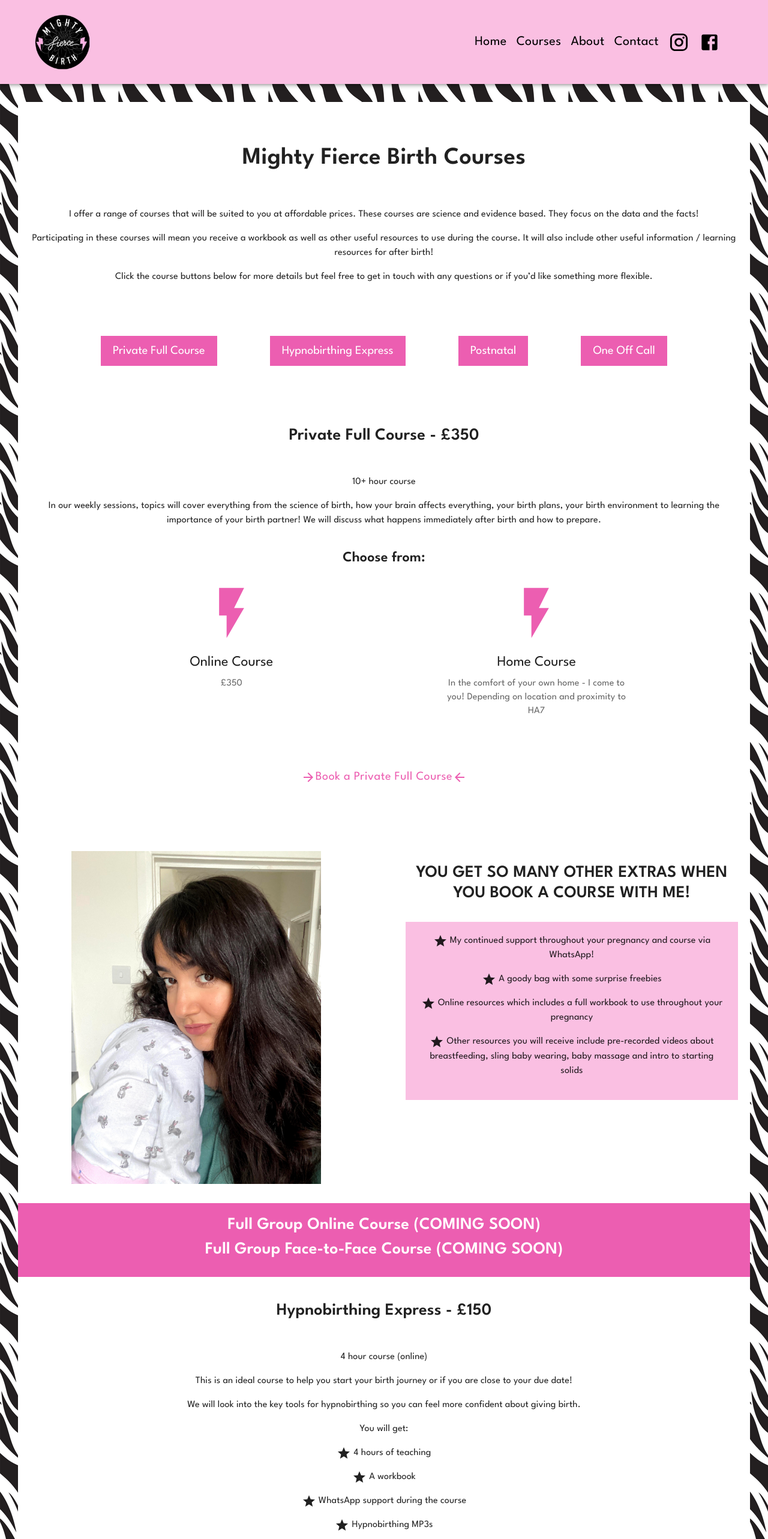
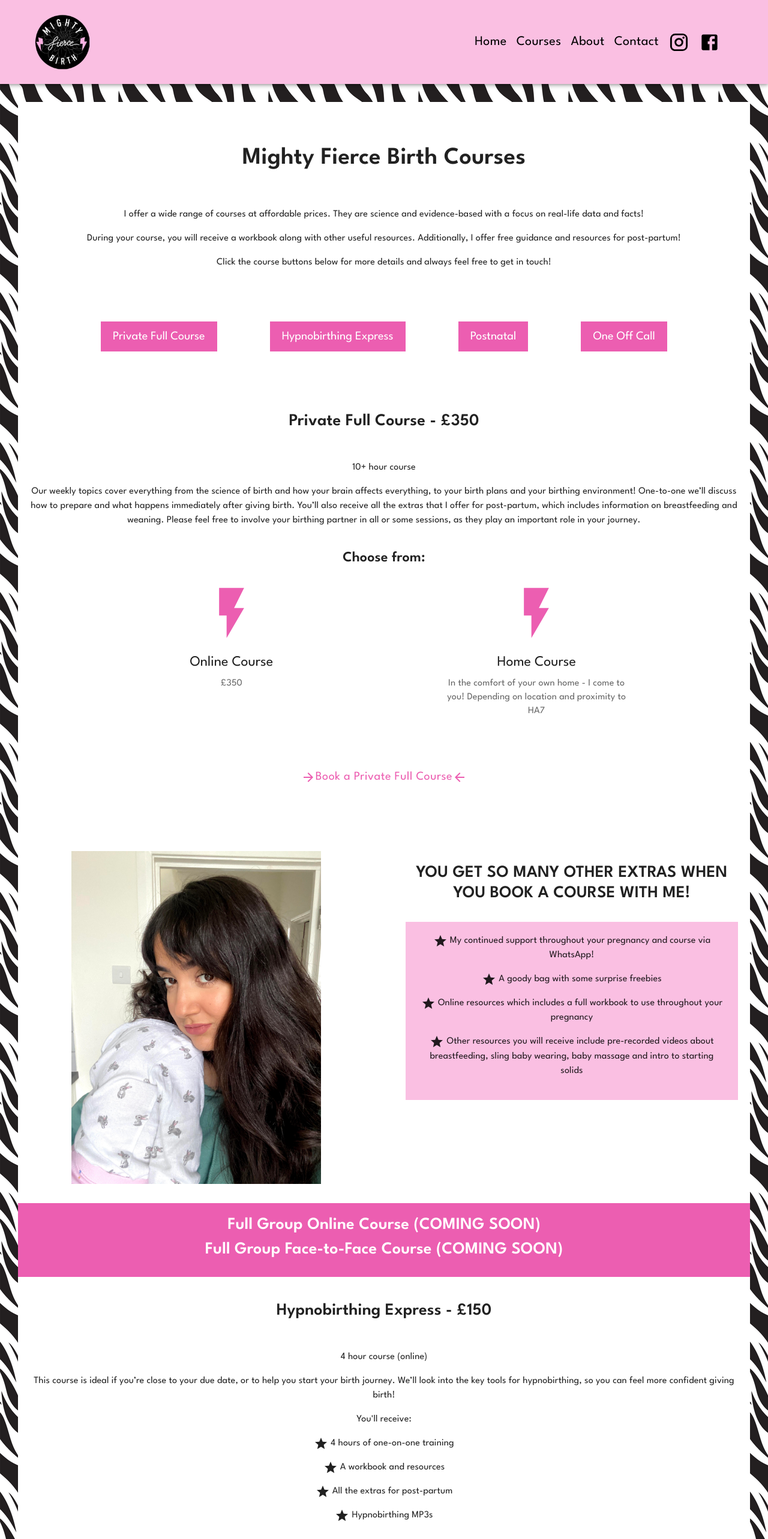
Before and after one commit to AlexJackson01/mighty-fierce-birth, a React (Create React App) app in the folder client/: page /courses in a window 1280 px wide. Shown: the top 2566 px of the page at 60% size. Built offline with nearby package versions, Linux system fonts and the light colour scheme.

Commit message:
Text changes to website as per client's request

```diff
--- a/client/src/components/courses/CourseBlurb.js
+++ b/client/src/components/courses/CourseBlurb.js
@@ -1,26 +1,24 @@
 import React from 'react'
 
-export default function CourseBlurb() {
+export default function CourseBlurb () {
   return (
     <div className='course-info'>
       <h1 className='about-header'>Mighty Fierce Birth Courses</h1>
 
       <p>
-                I offer a range of courses that will be suited to you at
-                affordable prices. These courses are science and evidence based.
-                They focus on the data and the facts!
+        I offer a wide range of courses at affordable prices. They are science
+        and evidence-based with a focus on real-life data and facts!
       </p>
 
       <p>
-                Participating in these courses will mean you receive a workbook
-                as well as other useful resources to use during the course. It
-                will also include other useful information / learning resources
-                for after birth!
+        During your course, you will receive a workbook along with other useful
+        resources. Additionally, I offer free guidance and resources for
+        post-partum!
       </p>
 
       <p>
-                Click the course buttons below for more details but feel free to get in touch with any
-                questions or if you’d like something more flexible.
+        Click the course buttons below for more details and always feel free to
+        get in touch!
       </p>
     </div>
   )
--- a/client/src/components/courses/HypnobirthingExpress.js
+++ b/client/src/components/courses/HypnobirthingExpress.js
@@ -11,8 +11,7 @@
 import FlashOnIcon from '@mui/icons-material/FlashOn'
 import ArrowForwardIcon from '@mui/icons-material/ArrowForward'
 import ArrowBackIcon from '@mui/icons-material/ArrowBack'
-import StarIcon from '@mui/icons-material/Star';
-
+import StarIcon from '@mui/icons-material/Star'
 
 const BannerButton = styled(Button)(({ theme }) => ({
   textTransform: 'none',
@@ -32,7 +31,7 @@
     {
       name: 'Home Course',
       details:
-        'In the comfort of your own home - I come to you! Depending on location and proximity to HA7'
+        'Learn the full-course in the comfort of your own home. Dependant on your location, I generally cover North London and South Hertfordshire, please get in contact to discuss further!'
     }
   ])
   return (
@@ -41,37 +40,30 @@
       <p>4 hour course (online)</p>
 
       <p>
-        This is an ideal course to help you start your birth journey or if you
-        are close to your due date!
+        This course is ideal if you’re close to your due date, or to help you
+        start your birth journey. We’ll look into the key tools for
+        hypnobirthing, so you can feel more confident giving birth!
+      </p>
+
+      <p>You'll receive:</p>
+
+      <p>
+        <StarIcon /> 4 hours of one-on-one training
       </p>
 
       <p>
-        We will look into the key tools for hypnobirthing so you can feel more
-        confident about giving birth.{' '}
-      </p>
-
-      <p>You will get:</p>
-
-      <p>
-        <StarIcon /> 4 hours of teaching
+        <StarIcon /> A workbook and resources
       </p>
 
       <p>
-        <StarIcon /> A workbook
-      </p>
-
-      <p>
-        <StarIcon /> WhatsApp support during the course
-
+        <StarIcon /> All the extras for post-partum
       </p>
 
       <p>
         <StarIcon /> Hypnobirthing MP3s
-
       </p>
 
       <h4 className='course-section'>Choose from:</h4>
-
 
       <div className='course-cards'>
         {courses.map(course => (
@@ -113,10 +105,15 @@
         }}
       >
         <ArrowForwardIcon />
-        <a className="booking-link" href="https://forms.gle/o5PCszVBnj5yXZvJ7" target="_blank">Book an Express Course</a>
+        <a
+          className='booking-link'
+          href='https://forms.gle/o5PCszVBnj5yXZvJ7'
+          target='_blank'
+        >
+          Book an Express Course
+        </a>
         <ArrowBackIcon />
       </Button>
-
     </div>
   )
 }
--- a/client/src/components/courses/OneOffCall.js
+++ b/client/src/components/courses/OneOffCall.js
@@ -10,7 +10,7 @@
   return (
     <div>
         {/* <h3 className='course-section'>One-Off Call - £50</h3> */}
-      <p>1 hour call to discuss any topic you like! </p>
+      <p>A one-off call to discuss pregnancy, birth or post-partum - it's your choice!</p>
       <Button
         variant='text'
         sx={{
--- a/client/src/components/courses/Postnatal.js
+++ b/client/src/components/courses/Postnatal.js
@@ -12,7 +12,7 @@
       <p>1.5 hour</p>
 
       <p>
-      Our postnatal course is ideal if you’d like to find out more about the 4th trimester and what that may involve for you!
+      The postnatal course is ideal if you’d like to know more about what happens once your baby is born and what to expect throughout the 4th trimester!
       </p>
 
       <Button
--- a/client/src/components/courses/PrivateFull.js
+++ b/client/src/components/courses/PrivateFull.js
@@ -39,10 +39,13 @@
       <p>10+ hour course</p>
 
       <p>
-        In our weekly sessions, topics will cover everything from the science of
-        birth, how your brain affects everything, your birth plans, your birth
-        environment to learning the importance of your birth partner! We will
-        discuss what happens immediately after birth and how to prepare.
+        Our weekly topics cover everything from the science of birth and how
+        your brain affects everything, to your birth plans and your birthing
+        environment! One-to-one we’ll discuss how to prepare and what happens
+        immediately after giving birth. You’ll also receive all the extras that
+        I offer for post-partum, which includes information on breastfeeding and
+        weaning. Please feel free to involve your birthing partner in all or
+        some sessions, as they play an important role in your journey.
       </p>
 
       <h4 className='course-section'>Choose from:</h4>
@@ -87,7 +90,13 @@
         }}
       >
         <ArrowForwardIcon />
-        <a className="booking-link" href="https://forms.gle/o5PCszVBnj5yXZvJ7" target="_blank">Book a Private Full Course</a>
+        <a
+          className='booking-link'
+          href='https://forms.gle/o5PCszVBnj5yXZvJ7'
+          target='_blank'
+        >
+          Book a Private Full Course
+        </a>
         <ArrowBackIcon />
       </Button>
     </div>
--- a/client/src/components/home/About.js
+++ b/client/src/components/home/About.js
@@ -1,6 +1,6 @@
 import React from 'react'
 import Grid from '@mui/material/Grid'
-import Prosha from "../../assets/images/prosha3.png"
+import Prosha from '../../assets/images/prosha3.png'
 // import Video from '../../assets/videos/about-video.mp4'
 import { Fade } from 'react-reveal'
 
@@ -9,37 +9,49 @@
     <div className='about-section'>
       <Fade bottom>
         <Grid container spacing={0}>
-          <Grid item xs={12} sm={12} md={6} sx={{display: "flex", justifyContent: "center", alignItems: "center"}}>
-          <img src={Prosha} alt="MFB founder, Prosha" className='about-photo' />
+          <Grid
+            item
+            xs={12}
+            sm={12}
+            md={6}
+            sx={{
+              display: 'flex',
+              justifyContent: 'center',
+              alignItems: 'center'
+            }}
+          >
+            <img
+              src={Prosha}
+              alt='MFB founder, Prosha'
+              className='about-photo'
+            />
           </Grid>
           <Grid item xs={12} sm={12} md={6}>
-          <h1 className='about-h1'>
-          Hi I’m Prosha, founder of Mighty Fierce Birth!
-        </h1>
+            <h1 className='about-h1'>
+              Hi I’m Prosha, founder of Mighty Fierce Birth!
+            </h1>
             <div className='about-div'>
-
               <p>
-                I am a mum of one and a hypnobirthing enthusiast. I started
-                Mighty Fierce Birth to to support others prepare for the
-                positive birth they deserve and can have!
+                I’m a toddler Mum and a hypnobirthing enthusiast! I became an
+                instructor as I wholeheartedly believe in the practice, having
+                trained and successfully used it myself. Now I’d love to share
+                this knowledge with you in preparation for the positive birth
+                that you deserve!
               </p>
               <p>
                 As someone who was always terrified and anxious about birth, I
                 decided to do a hypnobirthing course to tackle some of these
-                fears and educate myself further. My friend Jade at The Birth
-                Uprising kindly offered me a private course. It was amazing and
-                I was hooked from the beginning!
+                fears and gain a different perspective. Jade at The Birth
+                Uprising kindly offered me a private course and It was amazing!
+                I felt hooked from the very beginning.
               </p>
               <p>
-                Hypnobirthing really changed how I thought about birth as I went
-                from someone who was clueless, anxious and scared to someone who
-                was calm, positive and ready!
-              </p>
-              <p>
-                Although my birth didn't go exactly to plan, I was prepared and
-                calm throughout. I felt in control and I was able to have a
-                drug-free birth like I had initially wanted. I believe this was
-                all down to hypnobirthing!
+                Hypnobirthing completely changed my perception of labour. I went
+                from being clueless, anxious and scared, to calm, positive and
+                ready! And although my birth didn't go exactly to plan, I felt
+                empowered throughout the whole journey. Thankfully I was able to
+                have a drug-free birth as I wished and I genuinely believe this
+                was all down to hypnobirthing!
               </p>
             </div>
           </Grid>
```
Also changed, not shown: 1 other file (tests, documents, lock files or other folders). Lines whose indentation alone changed are shown as unchanged.
